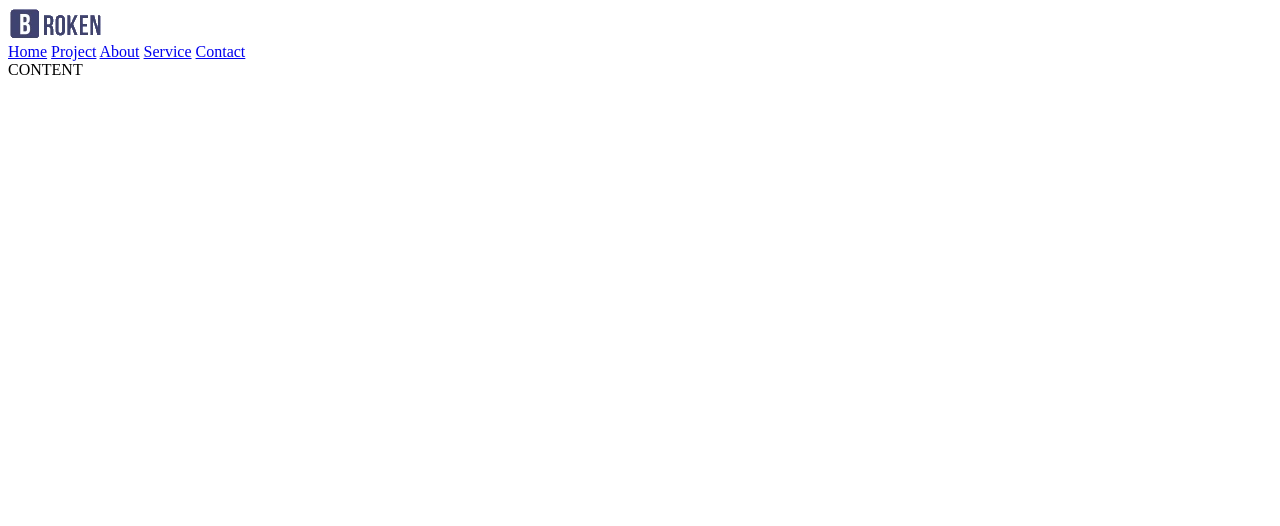
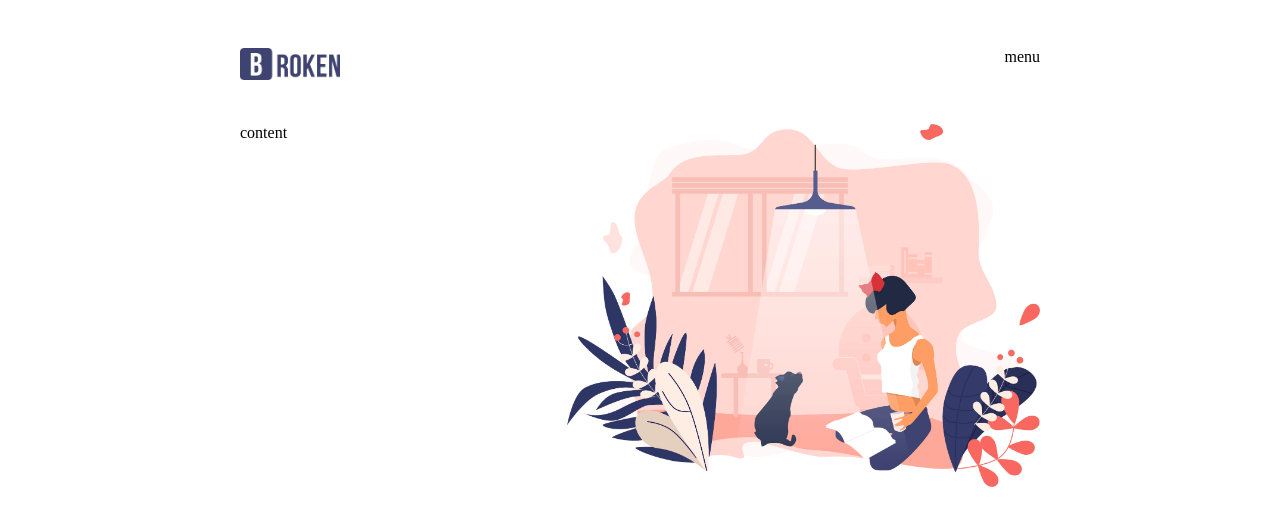
Before and after one commit to ModestasCi/03-HAPPY-WEEKEND, a website: page index.html in a window 1280 px wide. Drawn offline with Linux system fonts and the light colour scheme.

Commit message:
Main layout #3

```diff
--- a/index.html
+++ b/index.html
@@ -1,5 +1,6 @@
 <!DOCTYPE html>
 <html lang="en">
+
 <head>
     <meta charset="UTF-8">
     <meta http-equiv="X-UA-Compatible" content="IE=edge">
@@ -7,27 +8,64 @@
     <title>Happy weekend</title>
     <link rel="shortcut icon" href="./favicon.ico" type="image/x-icon">
     <link rel="apple-touch-icon" sizes="144x144" href="./favicon/apple-touch-icon.png">
-<link rel="icon" type="image/png" sizes="32x32" href="./favicon//favicon-32x32.png">
-<link rel="icon" type="image/png" sizes="16x16" href="./favicon//favicon-16x16.png">
-<link rel="manifest" href="./favicon//site.webmanifest">
+<link rel="icon" type="image/png" sizes="32x32" href="./favicon/favicon-32x32.png">
+<link rel="icon" type="image/png" sizes="16x16" href="./favicon/favicon-16x16.png">
+<link rel="manifest" href="./favicon/site.webmanifest">
 <meta name="msapplication-TileColor" content="#da532c">
 <meta name="theme-color" content="#ffffff">
+
+<style>
+body {
+    }
+
+    header {
+        display: inline-block;
+        width: 800px;
+        margin-top: 40px;
+        margin-left: calc((100% - 800px) / 2);
+    }
+
+header>img {
+    width: 100px;
+    float: left;
+}
+
+header>nav {
+    float: right;
+}
+
+main {
+    display: inline-block;
+        width: 800px;
+        margin-top: 40px;
+        margin-left: calc((100% - 800px) / 2);
+}
+
+main>div {
+    width: 35%;
+    float: left;
+    }
+
+    main>img {
+        width: 60%;
+        float: right;
+    }
+</style>
 </head>
+
 <body>
     <header>
+        <img src="./img/logo.png" alt="Logo">
         <nav>
-            <div class="topnav">
-                <img src="./design/logo.webp" alt="">
-                <div class="topnav-right"></div>
-                <a class="active" href="#home">Home</a>
-                <a href="#news">Project</a>
-                <a href="#contact">About</a>
-                  <a href="#search">Service</a>
-                  <a href="#about">Contact</a>
-                </div>
-              </div>
+menu
         </nav>
     </header>
-    CONTENT
+
+    <main>
+        <div>
+content
+</div>
+        <img src="./img/yoga.png" alt="Yoga">
+    </main>
 </body>
 </html>
```
